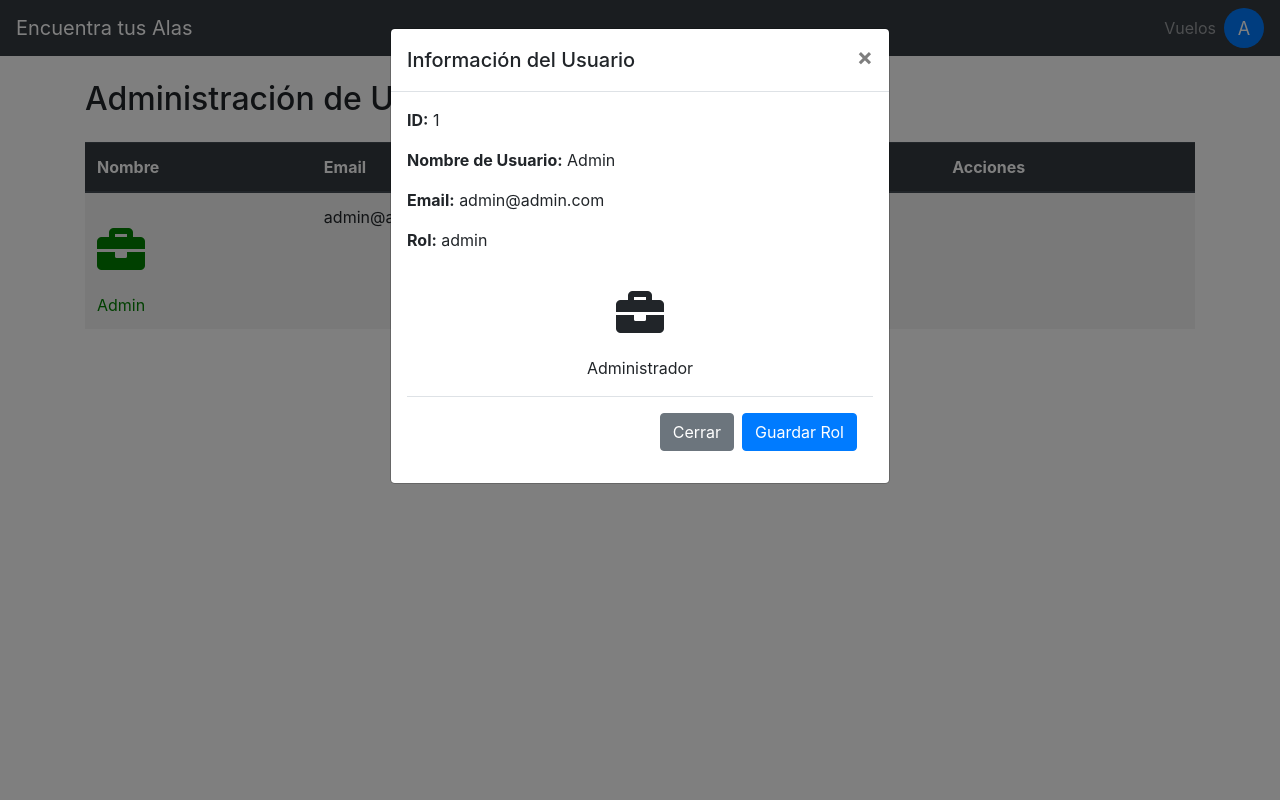
After one commit to MateoRosero/Crud-Deploy, a Flask app: page /admin_dashboard in a window 1280 px wide, after a click that opens the changed part. The commit adds this page. Run offline with Flask 3, Linux system fonts and the light colour scheme; a user stored in the database is signed in; some libraries are stand-ins or nearby versions.

Commit message:
Administrador creado, página del administrador y puede administrar usuarios y sus roles

```diff
--- a/Crud-inventario/Inventario/src/app.py
+++ b/Crud-inventario/Inventario/src/app.py
@@ -19,7 +19,9 @@ login_manager.login_view = 'login'
 class User(UserMixin, db.Model):
     id = db.Column(db.Integer, primary_key=True)
     username = db.Column(db.String(80), unique=True, nullable=False)
-    password = db.Column(db.String(255), nullable=False)  # Cambiado a 255
+    email = db.Column(db.String(120), unique=True, nullable=False)
+    password = db.Column(db.String(255), nullable=False)
+    role = db.Column(db.String(20), nullable=False, default='passenger')
     productos = db.relationship('Producto', backref='user', lazy=True)
 
 class Producto(db.Model):
@@ -27,7 +29,7 @@ class Producto(db.Model):
     nombre = db.Column(db.String(100), nullable=False)
     descripcion = db.Column(db.String(200))
     fecha_vencimiento = db.Column(db.Date)
-    user_id = db.Column(db.Integer, db.ForeignKey('user.id'), nullable=False)
+    user_id = db.Column(db.Integer, db.ForeignKey('user.id', ondelete='CASCADE'), nullable=False)
 
 @login_manager.user_loader
 def load_user(user_id):
@@ -51,16 +53,20 @@ def index():
     productos = Producto.query.filter_by(user=current_user).all()
     return render_template('index.html', productos=productos)
 
+
 @app.route('/login', methods=['GET', 'POST'])
 def login():
     if request.method == 'POST':
-        username = request.form['username']
+        email = request.form['email']
         password = request.form['password']
-        user = User.query.filter_by(username=username).first()
+        user = User.query.filter_by(email=email).first()
         if user and check_password_hash(user.password, password):
             login_user(user)
             flash('Has iniciado sesión correctamente', 'success')
-            return redirect(url_for('index'))
+            if user.email == 'admin@admin.com':
+                return redirect(url_for('admin_dashboard'))
+            else:
+                return redirect(url_for('index'))
         flash('Credenciales inválidas. Por favor, intenta de nuevo.', 'error')
     return render_template('login.html')
 
@@ -68,19 +74,18 @@ def login():
 def register():
     if request.method == 'POST':
         username = request.form['username']
+        email = request.form['email']
         password = request.form['password']
 
-        # Verificar si el usuario ya existe
-        existing_user = User.query.filter_by(username=username).first()
+        existing_user = User.query.filter_by(email=email).first()
         if existing_user:
-            flash('El nombre de usuario ya está en uso. Por favor, elige otro.', 'error')
+            flash('El correo ya está en uso. Por favor, elige otro.', 'error')
             return render_template('register.html')
 
-        # Crear nuevo usuario
         hashed_password = generate_password_hash(password)
-        new_user = User(username=username, password=hashed_password)
+        # Asignar el rol por defecto 'passenger'
+        new_user = User(username=username, email=email, password=hashed_password, role='passenger')
 
-        # Agregar usuario a la base de datos
         db.session.add(new_user)
         db.session.commit()
 
@@ -128,8 +133,65 @@ def eliminar(id):
     flash('Producto eliminado exitosamente')
     return redirect(url_for('index'))
 
+@app.route('/admin_dashboard')
+@login_required
+def admin_dashboard():
+    if current_user.email != 'admin@admin.com':
+        flash('Acceso denegado: Se requieren privilegios de administrador.', 'error')
+        return redirect(url_for('index'))
+
+    users = User.query.all()
+    return render_template('admin.html', users=users, user=current_user)
+
+
+@app.route('/eliminar_usuario/<int:id>', methods=['POST'])
+@login_required
+def eliminar_usuario(id):
+    if current_user.email != 'admin@admin.com':
+        flash('Acceso denegado: Se requieren privilegios de administrador.', 'error')
+        return redirect(url_for('index'))
+
+    user = User.query.get_or_404(id)
+
+    # Eliminar todos los productos asociados al usuario
+    Producto.query.filter_by(user_id=user.id).delete()
+
+    db.session.delete(user)
+    db.session.commit()
+    flash('Usuario y sus productos eliminados exitosamente')
+    return redirect(url_for('admin_dashboard'))
+
+@app.route('/update_role', methods=['POST'])
+@login_required
+def update_role():
+    user_id = request.form.get('user_id')
+    new_role = request.form.get('role')
+
+    user = User.query.get(user_id)
+    if user:
+        user.role = new_role
+        db.session.commit()
+        flash('Rol actualizado exitosamente', 'success')
+    else:
+        flash('Error al actualizar el rol', 'error')
+
+    return redirect(url_for('admin_dashboard'))
+
 if __name__ == '__main__':
     with app.app_context():
         db.create_all()
+        admin_email = 'admin@admin.com'
+        admin_username = 'Admin'
+        existing_admin = User.query.filter(
+            (User.email == admin_email) | (User.username == admin_username)
+        ).first()
+
+        if not existing_admin:
+            hashed_password = generate_password_hash('admin123')
+            admin_user = User(username=admin_username, email=admin_email, password=hashed_password, role='admin')
+            db.session.add(admin_user)
+            db.session.commit()
+            print("Usuario administrador creado correctamente.")
+
         print("Tablas creadas correctamente en MySQL")
     app.run(debug=True)
--- /dev/null
+++ b/Crud-inventario/Inventario/src/templates/admin.html
@@ -0,0 +1,206 @@
+<!DOCTYPE html>
+<html lang="es">
+<head>
+    <meta charset="UTF-8">
+    <meta name="viewport" content="width=device-width, initial-scale=1.0">
+    <title>Administración de Usuarios</title>
+    <link href="https://stackpath.bootstrapcdn.com/bootstrap/4.5.2/css/bootstrap.min.css" rel="stylesheet">
+    <link href="https://cdnjs.cloudflare.com/ajax/libs/font-awesome/5.15.4/css/all.min.css" rel="stylesheet">
+    <style>
+        .role-icon {
+            font-size: 48px;
+            margin: 20px auto;
+            display: block;
+        }
+        .carousel-item {
+            text-align: center;
+        }
+        .admin-name {
+            color: green;
+        }
+        .airline-name {
+            color: red;
+        }
+        .passenger-name {
+            color: black;
+        }
+        .user-initial {
+            width: 40px;
+            height: 40px;
+            background-color: #007bff;
+            color: white;
+            border-radius: 50%;
+            display: flex;
+            align-items: center;
+            justify-content: center;
+            font-size: 18px;
+            cursor: pointer;
+            position: relative;
+        }
+        .logout-menu {
+            display: none;
+            position: absolute;
+            background-color: white;
+            border: 1px solid #ccc;
+            padding: 10px;
+            border-radius: 5px;
+            top: 50px;
+            right: 0;
+            width: 150px;
+            box-shadow: 0 2px 5px rgba(0, 0, 0, 0.1);
+        }
+        .logout-menu a {
+            text-decoration: none;
+            color: black;
+            font-size: 14px;
+            display: flex;
+            align-items: center;
+        }
+        .logout-menu i {
+            margin-right: 5px;
+        }
+    </style>
+</head>
+<body>
+    <!-- Barra de navegación -->
+    <nav class="navbar navbar-expand-lg navbar-dark bg-dark">
+        <a class="navbar-brand" href="#">Encuentra tus Alas</a>
+        <button class="navbar-toggler" type="button" data-toggle="collapse" data-target="#navbarNav" aria-controls="navbarNav" aria-expanded="false" aria-label="Toggle navigation">
+            <span class="navbar-toggler-icon"></span>
+        </button>
+        <div class="collapse navbar-collapse" id="navbarNav">
+            <ul class="navbar-nav ml-auto">
+                <li class="nav-item">
+                    <a class="nav-link" href="#">Vuelos</a>
+                </li>
+                <li class="nav-item dropdown">
+                    <div class="user-initial" id="userInitial">A</div>
+                    <div class="logout-menu" id="logoutMenu">
+                        <a href="{{ url_for('logout') }}">
+                            <i class="fas fa-arrow-left"></i> Cerrar sesión
+                        </a>
+                    </div>
+                </li>
+            </ul>
+        </div>
+    </nav>
+
+    <div class="container mt-4">
+        <h2>Administración de Usuarios</h2>
+        <table class="table table-striped mt-4">
+            <thead class="thead-dark">
+                <tr>
+                    <th>Nombre</th>
+                    <th>Email</th>
+                    <th>Rol</th>
+                    <th>Acciones</th>
+                </tr>
+            </thead>
+            <tbody>
+                {% for user in users %}
+                <tr data-toggle="modal" data-target="#userModal" data-id="{{ user.id }}" data-username="{{ user.username }}" data-email="{{ user.email }}" data-role="{{ user.role }}">
+                    <td class="{% if user.role == 'admin' %}admin-name{% elif user.role == 'airline' %}airline-name{% else %}passenger-name{% endif %}">
+                        <i class="fas {% if user.role == 'admin' %}fa-briefcase{% elif user.role == 'airline' %}fa-plane{% else %}fa-user{% endif %} role-icon"></i>
+                        {{ user.username }}
+                    </td>
+                    <td>{{ user.email }}</td>
+                    <td>{{ user.role }}</td>
+                    <td>
+                        {% if user.role != 'admin' %}
+                        <button class="btn btn-danger">Eliminar</button>
+                        {% endif %}
+                    </td>
+                </tr>
+                {% endfor %}
+            </tbody>
+        </table>
+    </div>
+
+    <!-- Modal -->
+    <div class="modal fade" id="userModal" tabindex="-1" aria-labelledby="userModalLabel" aria-hidden="true">
+        <div class="modal-dialog">
+            <div class="modal-content">
+                <div class="modal-header">
+                    <h5 class="modal-title" id="userModalLabel">Información del Usuario</h5>
+                    <button type="button" class="close" data-dismiss="modal" aria-label="Close">
+                        <span aria-hidden="true">&times;</span>
+                    </button>
+                </div>
+                <div class="modal-body">
+                    <p><strong>ID:</strong> <span id="userId"></span></p>
+                    <p><strong>Nombre de Usuario:</strong> <span id="userName"></span></p>
+                    <p><strong>Email:</strong> <span id="userEmail"></span></p>
+                    <p><strong>Rol:</strong> <span id="userRole"></span></p>
+                    <form method="POST" action="{{ url_for('update_role') }}">
+                        <input type="hidden" name="user_id" id="userId">
+                        <div id="roleCarousel" class="carousel slide" data-ride="carousel">
+                            <div class="carousel-inner">
+                                <div class="carousel-item active" data-role="passenger">
+                                    <i class="fas fa-user role-icon"></i>
+                                    <p>Pasajero</p>
+                                </div>
+                                <div class="carousel-item" data-role="airline">
+                                    <i class="fas fa-plane role-icon"></i>
+                                    <p>Aerolínea</p>
+                                </div>
+                                <div class="carousel-item" data-role="admin">
+                                    <i class="fas fa-briefcase role-icon"></i>
+                                    <p>Administrador</p>
+                                </div>
+                            </div>
+                            <a class="carousel-control-prev" href="#roleCarousel" role="button" data-slide="prev">
+                                <span class="carousel-control-prev-icon" aria-hidden="true"></span>
+                                <span class="sr-only">Anterior</span>
+                            </a>
+                            <a class="carousel-control-next" href="#roleCarousel" role="button" data-slide="next">
+                                <span class="carousel-control-next-icon" aria-hidden="true"></span>
+                                <span class="sr-only">Siguiente</span>
+                            </a>
+                        </div>
+                        <input type="hidden" name="role" id="userRole">
+                        <div class="modal-footer">
+                            <button type="button" class="btn btn-secondary" data-dismiss="modal">Cerrar</button>
+                            <button type="submit" class="btn btn-primary">Guardar Rol</button>
+                        </div>
+                    </form>
+                </div>
+            </div>
+        </div>
+    </div>
+
+    <script src="https://code.jquery.com/jquery-3.5.1.slim.min.js"></script>
+    <script src="https://cdn.jsdelivr.net/npm/@popperjs/core@2.9.3/dist/umd/popper.min.js"></script>
+    <script src="https://stackpath.bootstrapcdn.com/bootstrap/4.5.2/js/bootstrap.min.js"></script>
+    <script>
+        document.addEventListener('DOMContentLoaded', function() {
+            $('#userModal').on('show.bs.modal', function (event) {
+                const button = $(event.relatedTarget);
+                const id = button.data('id');
+                const username = button.data('username');
+                const email = button.data('email');
+                const role = button.data('role');
+
+                const modal = $(this);
+                modal.find('#userId').text(id);
+                modal.find('#userName').text(username);
+                modal.find('#userEmail').text(email);
+                modal.find('#userRole').text(role);
+
+                // Set the carousel to the current role
+                $('#roleCarousel .carousel-item').each(function() {
+                    if ($(this).data('role') === role) {
+                        $(this).addClass('active');
+                    } else {
+                        $(this).removeClass('active');
+                    }
+                });
+            });
+
+            // Mostrar menú de cierre de sesión
+            $('#userInitial').on('click', function() {
+                $('#logoutMenu').toggle();
+            });
+        });
+    </script>
+</body>
+</html>
--- a/Crud-inventario/Inventario/src/templates/login.html
+++ b/Crud-inventario/Inventario/src/templates/login.html
@@ -60,12 +60,12 @@
     <div class="login-container">
         <h1>Iniciar Sesión</h1>
         <form method="POST">
-            <input type="text" name="username" placeholder="Nombre de usuario" required>
+            <input type="email" name="email" placeholder="Correo" required>
             <input type="password" name="password" placeholder="Contraseña" required>
-            <button type="submit">Iniciar Sesión</button>
+            <button type="submit">Sign In</button>
         </form>
         <div class="register-link">
-            ¿No tienes una cuenta? <a href="{{ url_for('register') }}">Regístrate aquí</a>
+            ¿Eres nuevo? <a href="{{ url_for('register') }}">Regístrate aquí</a>
         </div>
     </div>
 </body>
```
Also changed, not shown: Crud-inventario/Inventario/src/templates/index.html (+2 -100 lines), Crud-inventario/Inventario/src/templates/register.html (+26 -58 lines).
